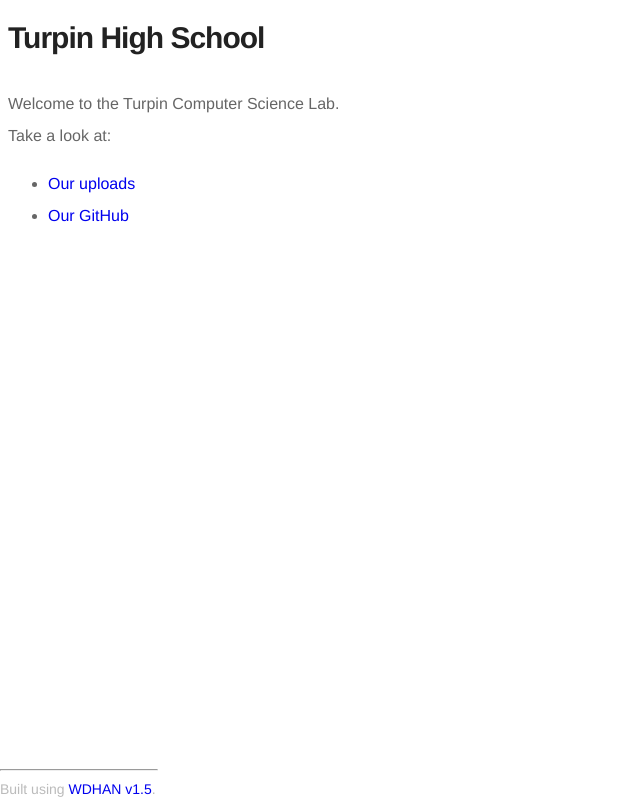
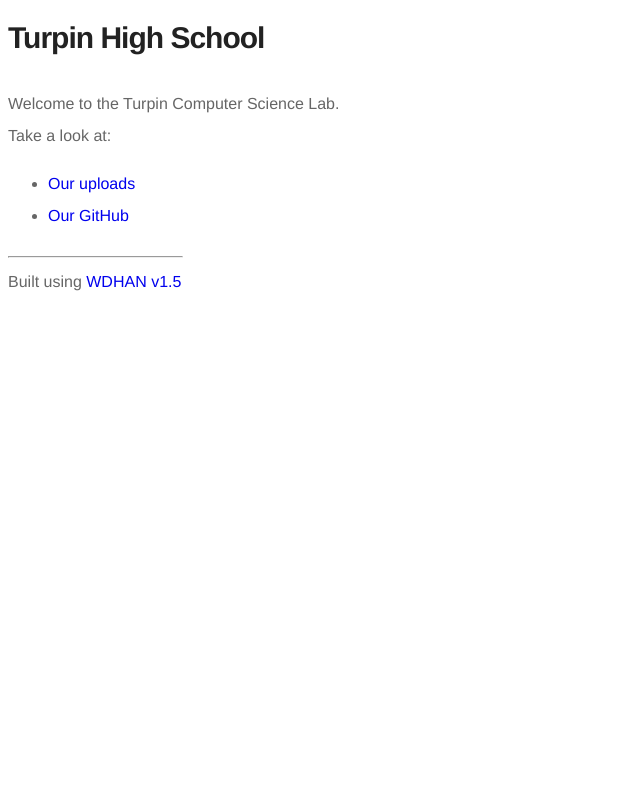
Before and after one commit to Turpin-HS-Computer-Science/lab, a plain HTML site: page index.html in a window 1280 px wide. Shown: the whole page, without its empty margins (0-640 px from the left). Drawn offline with nearby package versions, Linux system fonts and the light colour scheme.

Commit message:
Building WDHAN project 0e1611b114ae14707458544120a2f0531dab816b

```diff
--- a/css/main.css
+++ b/css/main.css
@@ -31,9 +31,7 @@ p.small {
 }
 
 .footer {
-  position: fixed;
-  left: 0;
-  bottom: 0;
+  display: inline-block;
 }
 
 hr {
--- a/index.html
+++ b/index.html
@@ -2,6 +2,12 @@
   <meta charset="UTF-8">
   <title>Turpin Computer Science Lab </title>
   <link rel="stylesheet" href="https://turpin-hs-computer-science.github.io/lab/css/main.css">
+  <script src="https://ajax.googleapis.com/ajax/libs/jquery/3.3.1/jquery.min.js"></script>
+  <script>
+    var colors = ['#222', '#666', 'rgb(255,59,48)', 'rgb(255,149,0)', 'rgb(0,122,255)', 'rgb(88,86,214)', 'rgb(255,45,85)'];
+    var randomColor = colors[Math.floor(Math.random() * colors.length)];
+    $('a:link, a:visited, a:hover, a:active').css('color', randomColor);
+  </script>
 </head>
 <body>
 <h1>Turpin High School</h1>
@@ -15,5 +21,5 @@ Take a look at:
 </body>
 <div class="footer">
   <hr />
-  <p class="small">Built using <a href="https://github.com/MadeByEmil/WDHAN">WDHAN v1.5</a>.</p>
+  <p style="all: unset;">Built using <a href="https://github.com/MadeByEmil/WDHAN">WDHAN v1.5</a></p>
 </div>
```
Also changed, not shown: up/index.html (+6 -5 lines).
